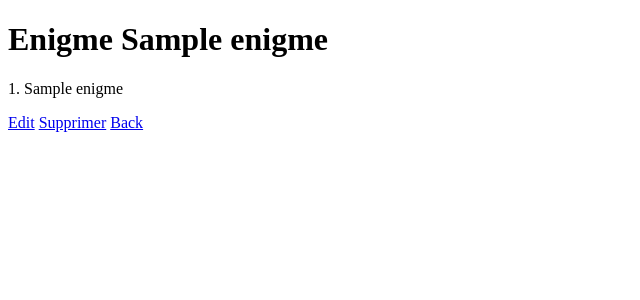
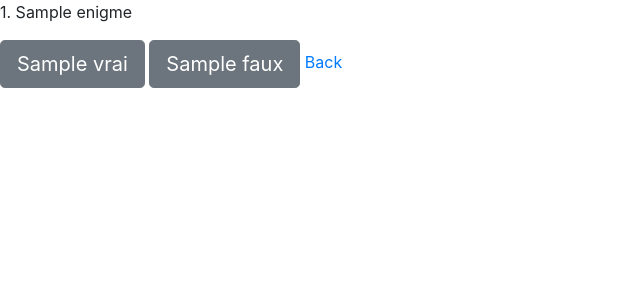
Before and after one commit to Camilo2309/haloween, a PHP site: template src/View/Enigme/show.html.twig in a window 1280 px wide. Shown: the top 300 px of the page, without its empty margins (0-640 px from the left). Run offline with PHP 8.4, Linux system fonts and the light colour scheme; the template is opened without the code that fills it: most values are stand-ins (such as "Sample title", 1, 10 or a date in 2020); some libraries are stand-ins or nearby versions.

Commit message:
bouton reponse vrai et faux

```diff
--- a/src/View/Enigme/index.html.twig
+++ b/src/View/Enigme/index.html.twig
@@ -10,4 +10,5 @@
         {% endfor %}
     </ul>
     <a href="/enigme/add">Ajouter</a>
+
 {% endblock %}
--- a/src/View/Enigme/show.html.twig
+++ b/src/View/Enigme/show.html.twig
@@ -1,9 +1,20 @@
 {% extends 'layout.html.twig' %}
 
 {% block content %}
-    <h1>Enigme {{ enigme.question }}</h1>
+
     <p>{{ enigme.id }}. {{ enigme.question }}</p>
-    <a href="/enigme/edit/{{ enigme.id }}">Edit</a>
-    <a href="/enigme/delete/{{ enigme.id }}">Supprimer</a>
+
+    <button type="button" class="btn btn-secondary btn-lg">
+        {{ enigme.vrai }}
+    </button>
+
+    <button type="button" class="btn btn-secondary btn-lg">
+        {{ enigme.faux }}
+    </button>
+
+
     <a href="/">Back</a>
+    <!-- <a href="/enigme/edit/{{ enigme.id }}">Edit</a>
+    <a href="/enigme/delete/{{ enigme.id }}">Supprimer</a>-->
+
 {% endblock %}
--- a/src/View/layout.html.twig
+++ b/src/View/layout.html.twig
@@ -7,7 +7,9 @@
 
     <title>{% block title %}{% endblock %}</title>
 
+    <link rel="stylesheet" href="https://stackpath.bootstrapcdn.com/bootstrap/4.1.3/css/bootstrap.min.css" integrity="sha384-MCw98/SFnGE8fJT3GXwEOngsV7Zt27NXFoaoApmYm81iuXoPkFOJwJ8ERdknLPMO" crossorigin="anonymous">
     <link rel="stylesheet" href="/assets/css/styles.css">
+
     {% block stylesheet %}{% endblock %}
     <link rel="icon" href="/assets/images/favicon.png">
 </head>
```
